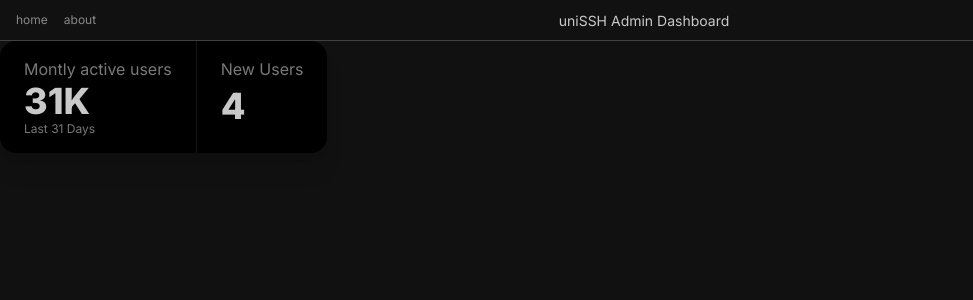
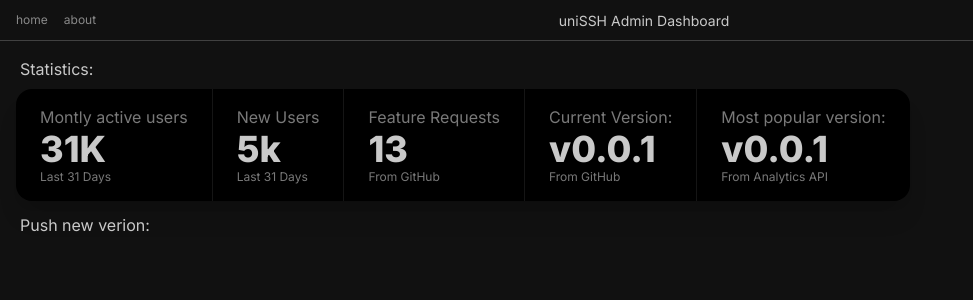
Before and after one commit to uniSSH-Team/unissh-admin, a Next.js app: page / in a window 1280 px wide. Shown: the top 300 px of the page, without its empty margins (0-973 px from the left). Built offline with nearby package versions, Linux system fonts and the light colour scheme.

Commit message:
new stuff

```diff
--- a/package.json
+++ b/package.json
@@ -9,6 +9,7 @@
     "lint": "next lint"
   },
   "dependencies": {
+    "mongodb": "^6.3.0",
     "next": "14.0.4",
     "react": "^18",
     "react-dom": "^18"
--- /dev/null
+++ b/src/app/api/analytics/route.js
@@ -0,0 +1,19 @@
+import clientPromise from "../../libs/mongodb";
+
+export async function GET(request) {
+    try {
+        const client = await clientPromise;
+        const db = client.db("analytics-dash");
+
+        const allData = await db.collection("user-data")
+
+        console.log(allData)
+
+        return Response.json({
+            "allData": allData.data
+        })
+    } catch (e) {
+        console.error(e);
+    }
+
+}
--- /dev/null
+++ b/src/app/libs/mongodb.js
@@ -0,0 +1,25 @@
+// mongodb.js
+
+import { MongoClient } from 'mongodb'
+
+const uri = process.env.MONGODB_URI
+
+let client
+let clientPromise
+
+if (!process.env.MONGODB_URI) {
+    throw new Error('Add Mongo URI to .env.local')
+}
+
+if (process.env.NODE_ENV === 'development') {
+    if (!global._mongoClientPromise) {
+        client = new MongoClient(uri)
+        global._mongoClientPromise = client.connect()
+    }
+    clientPromise = global._mongoClientPromise
+} else {
+    client = new MongoClient(uri)
+    clientPromise = client.connect()
+}
+
+export default clientPromise
--- a/src/app/page.jsx
+++ b/src/app/page.jsx
@@ -51,6 +51,9 @@
         <div className="navbar-end"></div>
       </div>
 
+      <div className="flex flex-col p-4 gap-3">
+        <div className="">
+          <div className="label pt-0">Statistics:</div>
           <div className="stats shadow-xl bg-black">
             <div className="stat">
               <div className="stat-title">Montly active users</div>
@@ -60,8 +63,32 @@
 
             <div className="stat">
               <div className="stat-title">New Users</div>
-          <div className="stat-value">4</div>
-          <div className="stat-desc"></div>
+              <div className="stat-value">5k</div>
+              <div className="stat-desc">Last 31 Days</div>
+            </div>
+
+            <div className="stat">
+              <div className="stat-title">Feature Requests</div>
+              <div className="stat-value">13</div>
+              <div className="stat-desc">From GitHub</div>
+            </div>
+
+            <div className="stat">
+              <div className="stat-title">Current Version:</div>
+              <div className="stat-value">v0.0.1</div>
+              <div className="stat-desc">From GitHub</div>
+            </div>
+
+            <div className="stat">
+              <div className="stat-title">Most popular version:</div>
+              <div className="stat-value">v0.0.1</div>
+              <div className="stat-desc">From Analytics API</div>
+            </div>
+          </div>
+        </div>
+
+        <div className="">
+          <div className="label pt-0">Push new verion:</div>
         </div>
       </div>
     </main>
```
Also changed, not shown: src/pages/api/test.js (deleted), 1 other file (tests, documents, lock files or other folders). Lines whose indentation alone changed are shown as unchanged.
